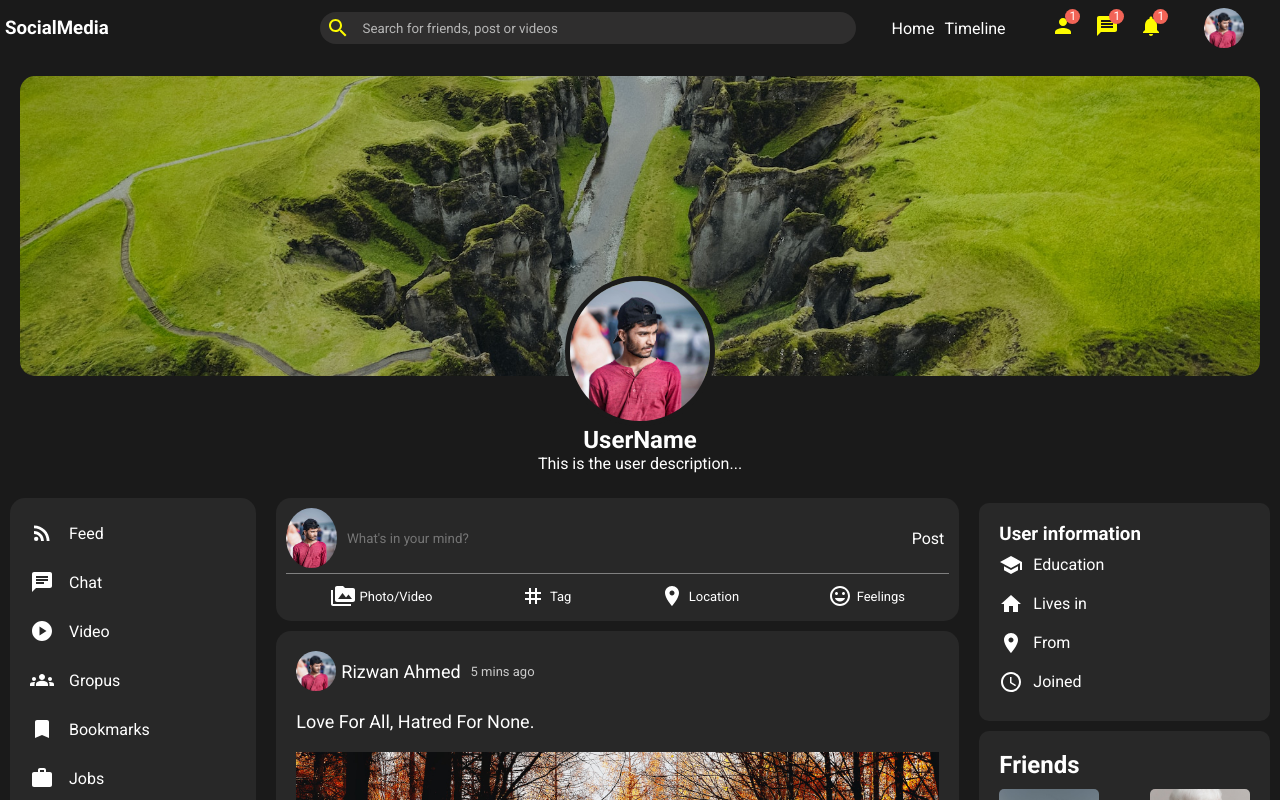
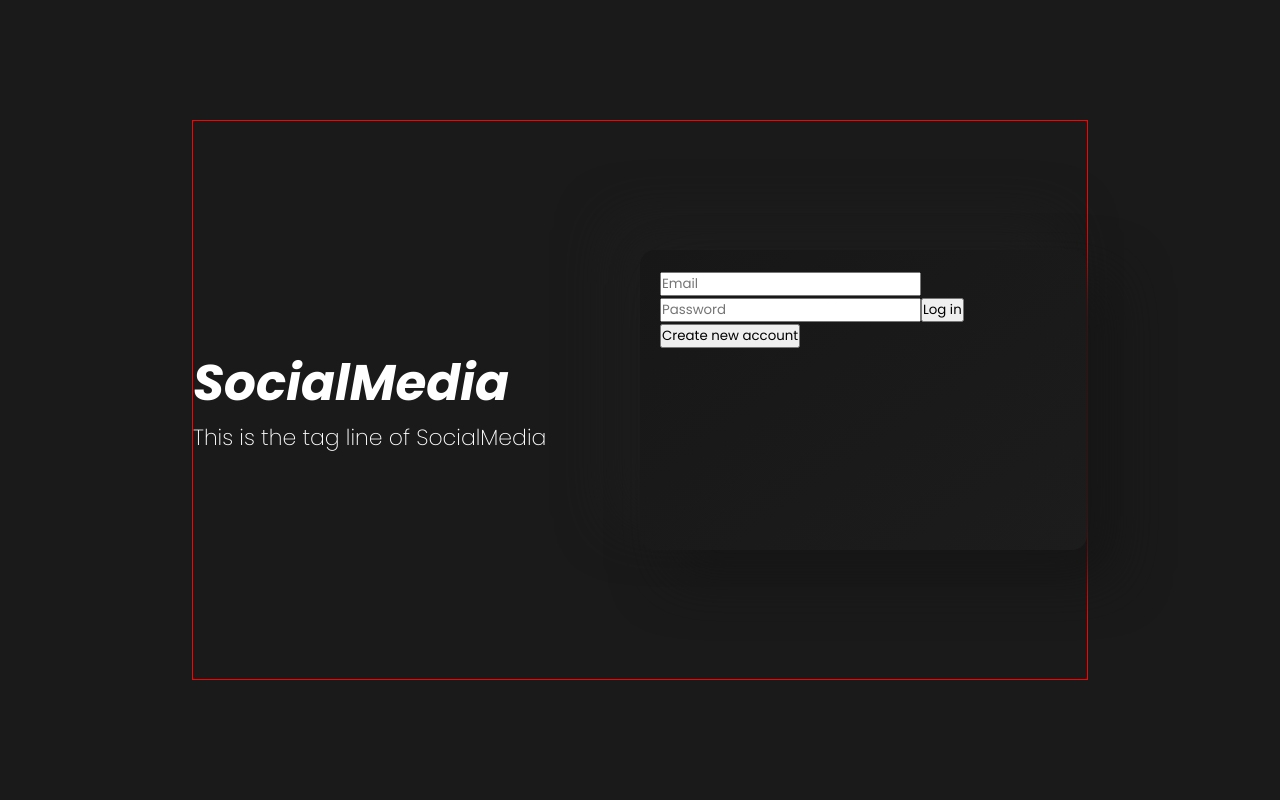
Before and after one commit to RizwanAhmed3000/Social-Media-React, a React (Create React App) app: page / in a window 1280 px wide. Shown: the top 800 px of the page. Built offline with nearby package versions, Linux system fonts and the light colour scheme.

Commit message:
login page work in progress

```diff
--- a/public/style.css
+++ b/public/style.css
@@ -1,6 +1,8 @@
+@import url('https://fonts.googleapis.com/css2?family=Poppins:ital,wght@0,100;0,200;0,300;0,400;0,500;0,600;0,700;0,800;1,100;1,200;1,300;1,400;1,500;1,600;1,700;1,800&display=swap');
+
 * {
     margin: 0;
     padding: 0;
     box-sizing: border-box;
-    font-family: 'Roboto', sans-serif;
+    font-family: 'Poppins', sans-serif;
 }
--- a/src/App.jsx
+++ b/src/App.jsx
@@ -1,11 +1,13 @@
 import Home from "./pages/Home/Home";
+import Login from "./pages/login/Login";
 import Profile from "./pages/profilePage/Profile";
 
 
 function App() {
   return (
     // <Home />
-    <Profile />
+    // <Profile />
+    <Login />
   );
 }
 
--- /dev/null
+++ b/src/pages/login/Login.jsx
@@ -0,0 +1,22 @@
+import "./login.css"
+
+export default function Login() {
+    return (
+        <div className="login">
+            <div className="loginWrapper">
+                <div className="loginLeft">
+                    <h1 className="loginTitle">SocialMedia</h1>
+                    <p className="tagline">This is the tag line of SocialMedia</p>
+                </div>
+                <div className="loginRight">
+                    <div className="loginBox">
+                        <input type="email" placeholder="Email" className="loginInput"/>
+                        <input type="password" placeholder="Password" className="loginInput" />
+                        <button className="loginBtn">Log in</button>
+                        <button className="signupBtn">Create new account</button>
+                    </div>
+                </div>
+            </div>
+        </div>
+    )
+}
--- /dev/null
+++ b/src/pages/login/login.css
@@ -0,0 +1,44 @@
+.login {
+    width: 100vw;
+    height: 100vh;
+    background-color: #1A1A1A;
+    color: white;
+    display: flex;
+    justify-content: center;
+    align-items: center;
+}
+
+.loginWrapper {
+    width: 70%;
+    height: 70%;
+    display: flex;
+    border: 1px solid red;
+}
+
+.loginLeft,
+.loginRight {
+    flex: 1;
+    display: flex;
+    flex-direction: column;
+    justify-content: center;
+}
+
+.loginTitle {
+    font-size: 50px;
+    font-style: italic;
+}
+
+.tagline {
+    font-size: 22px;
+    font-weight: 200;
+}
+
+.loginBox {
+    height: 300px;
+    padding: 20px;
+    background-color: #ffffff;
+    border-radius: 15px;
+    background: linear-gradient(145deg, #171717, #1c1c1c);
+    box-shadow: 27px 27px 53px #161616,
+        -27px -27px 53px #1e1e1e;
+}
```
